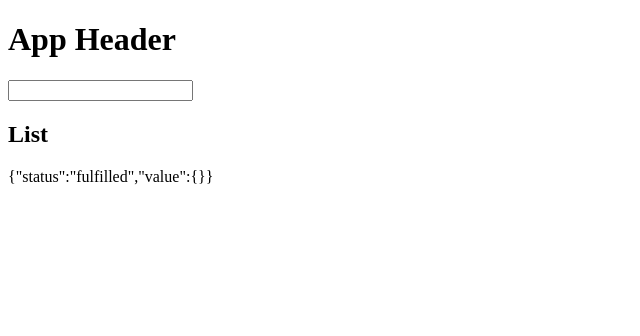
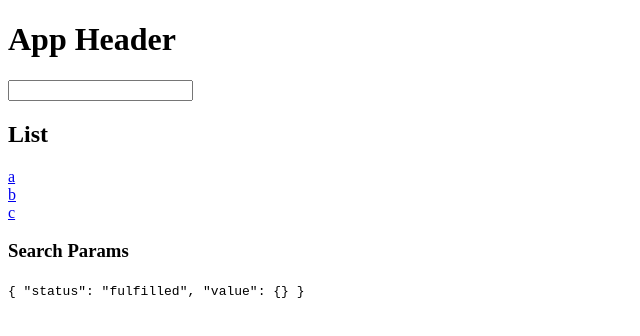
Before and after one commit to souporserious/app-router-form, a Next.js app: page /list in a window 1280 px wide. Shown: the top 336 px of the page, without its empty margins (0-640 px from the left). Built offline with nearby package versions, Linux system fonts and the light colour scheme.

Commit message:
add detail page

```diff
--- /dev/null
+++ b/app/list/(filters)/layout.tsx
@@ -0,0 +1,14 @@
+import { Form } from './form'
+
+export default function ListLayout({
+  children,
+}: {
+  children: React.ReactNode
+}) {
+  return (
+    <>
+      <Form />
+      {children}
+    </>
+  )
+}
--- /dev/null
+++ b/app/list/(filters)/page.tsx
@@ -0,0 +1,17 @@
+import Link from 'next/link'
+
+export default function Page({ searchParams }) {
+  return (
+    <div>
+      <h2>List</h2>
+      {['a', 'b', 'c'].map((item) => (
+        <div key={item}>
+          <Link href={`/list/${item}`}>{item}</Link>
+        </div>
+      ))}
+
+      <h3>Search Params</h3>
+      <code>{JSON.stringify(searchParams, null, 2)}</code>
+    </div>
+  )
+}
--- a/app/list/layout.tsx
+++ b/app/list/[slug]/layout.tsx
@@ -1,13 +1,11 @@
-import { Form } from './form'
-
-export default function RootLayout({
+export default function DetailLayout({
   children,
 }: {
   children: React.ReactNode
 }) {
   return (
     <>
-      <Form />
+      <h2>Detail Page</h2>
       {children}
     </>
   )
--- /dev/null
+++ b/app/list/[slug]/page.tsx
@@ -0,0 +1,3 @@
+export default function DetailPage() {
+  return <div>This is the detail page content.</div>
+}
--- a/app/list/page.tsx
+++ /dev/null
@@ -1,8 +0,0 @@
-export default function Page({ searchParams }) {
-  return (
-    <div>
-      <h2>List</h2>
-      {JSON.stringify(searchParams)}
-    </div>
-  )
-}
```
Also changed, not shown: app/list/(filters)/form.tsx (renamed from app/list/form.tsx).
